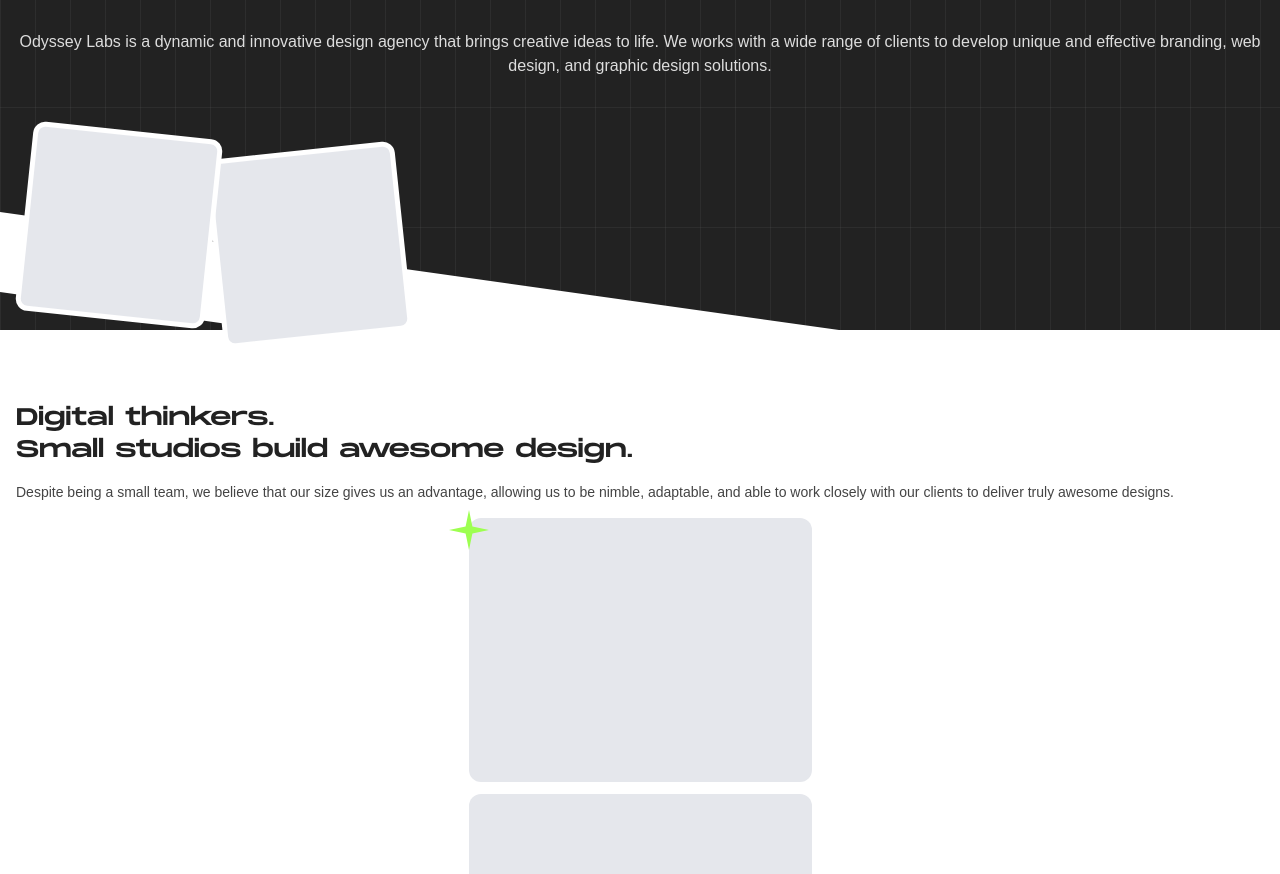
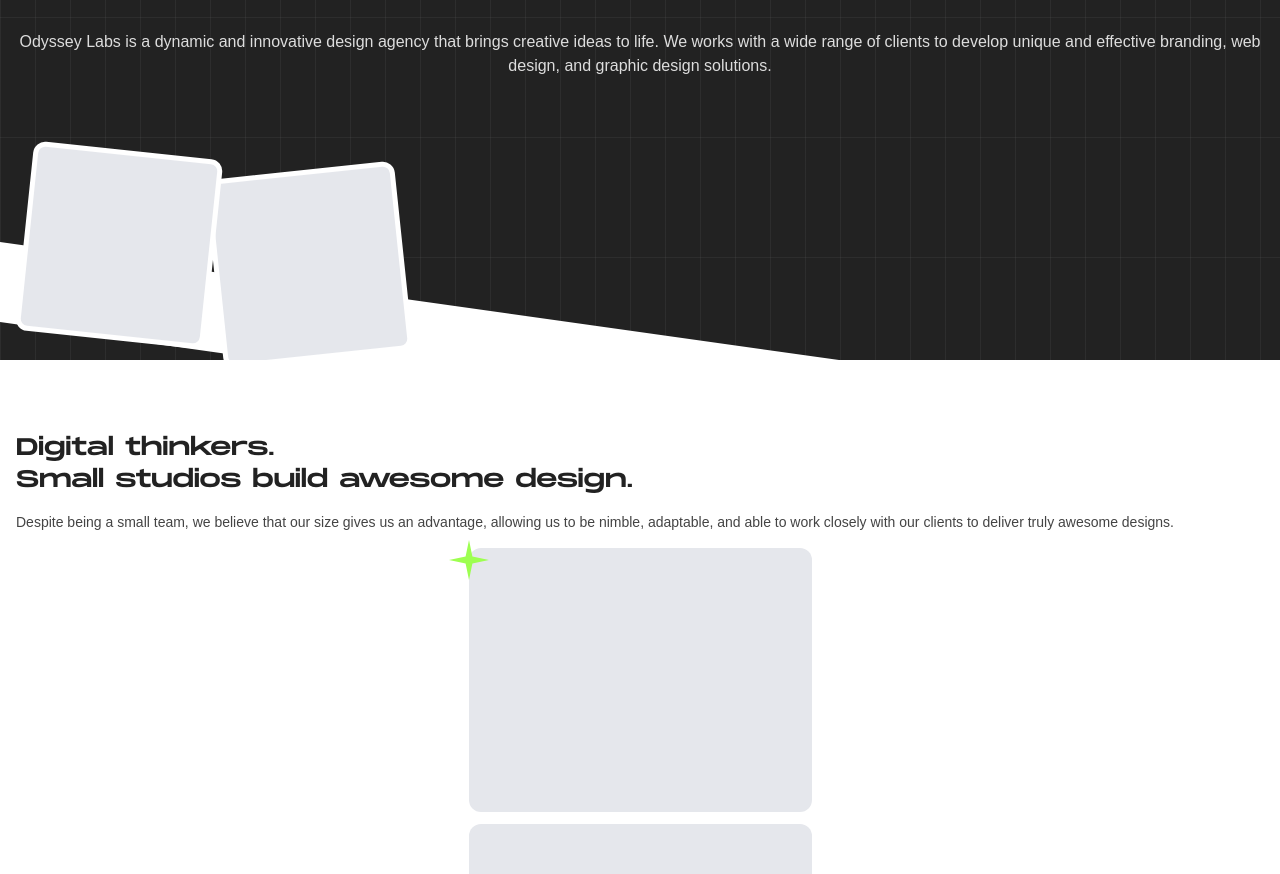
Before and after one commit to KhanShadman06/odyssey-labs, a Next.js app: page / in a window 1280 px wide. Shown: the part 226-1100 px from the top of the page. Built offline with nearby package versions, Linux system fonts and the light colour scheme.

Commit message:
fix overflow

```diff
--- a/app/MainDetails.tsx
+++ b/app/MainDetails.tsx
@@ -9,12 +9,12 @@
     return (
         <div>
             <TopSection />
-            <section className="absolute z-10 mt-10 flex">
+            <section className="relative z-10 mt-10 flex overflow-hidden pt-5">
                 <div className='w-[190px] h-[190px] bg-[#E5E7EC] border-[5px] rounded-xl rotate-6 border-white ml-6 z-10' />
                 <div className='w-[190px] h-[190px] bg-[#E5E7EC] border-[5px] rounded-xl -rotate-6 border-white mt-5' />
             </section>
 
-            <section className="relative bg-white mt-60 pb-10">
+            <section className="relative bg-white pb-10">
                 <div className="absolute -top-7 left-0 right-0 h-20 bg-white transform skew-y-[8deg]"></div>
                 <article className="relative z-1 pt-14">
                     <ProjectShowCase />
--- a/app/ServiceShowCase.tsx
+++ b/app/ServiceShowCase.tsx
@@ -13,7 +13,7 @@
                 <p className="font-Archivo text-[#444] mx-6 mt-5 text-sm w-3/4">
                     Odyssey Labs offers a range of services to help you achieve your goals. From branding and web design to development and operations, we have the skills and experience to help you succeed.
                 </p>
-                <div className='absolute -right-[2.4rem] bg-[#9DFF50] -rotate-90'>
+                <div className='absolute -right-[2.3rem] bg-[#9DFF50] -rotate-90'>
                     <p className="text-xs p-1 px-3 font-Archivo">WHAT WE DO</p>
                 </div>
             </section>
```
